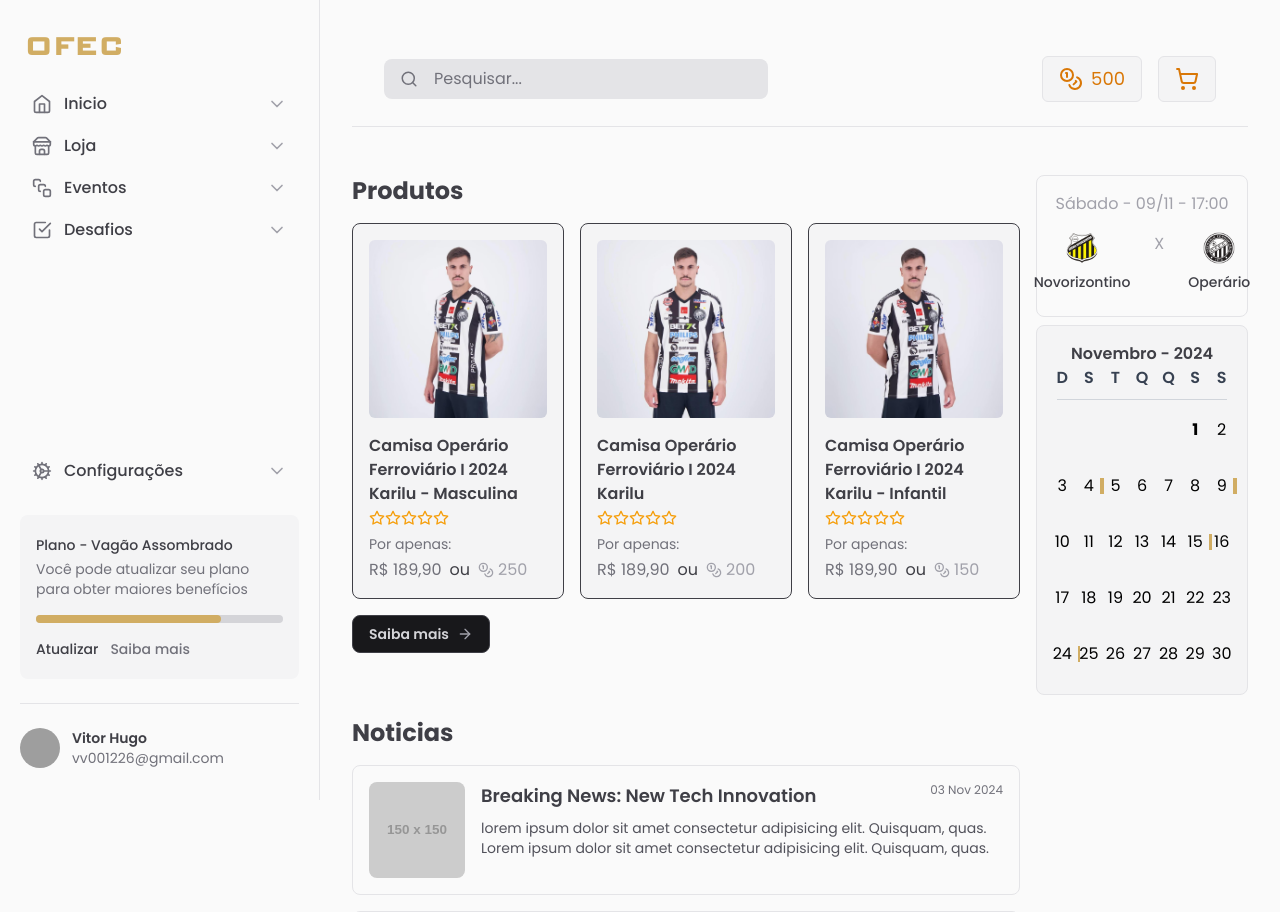
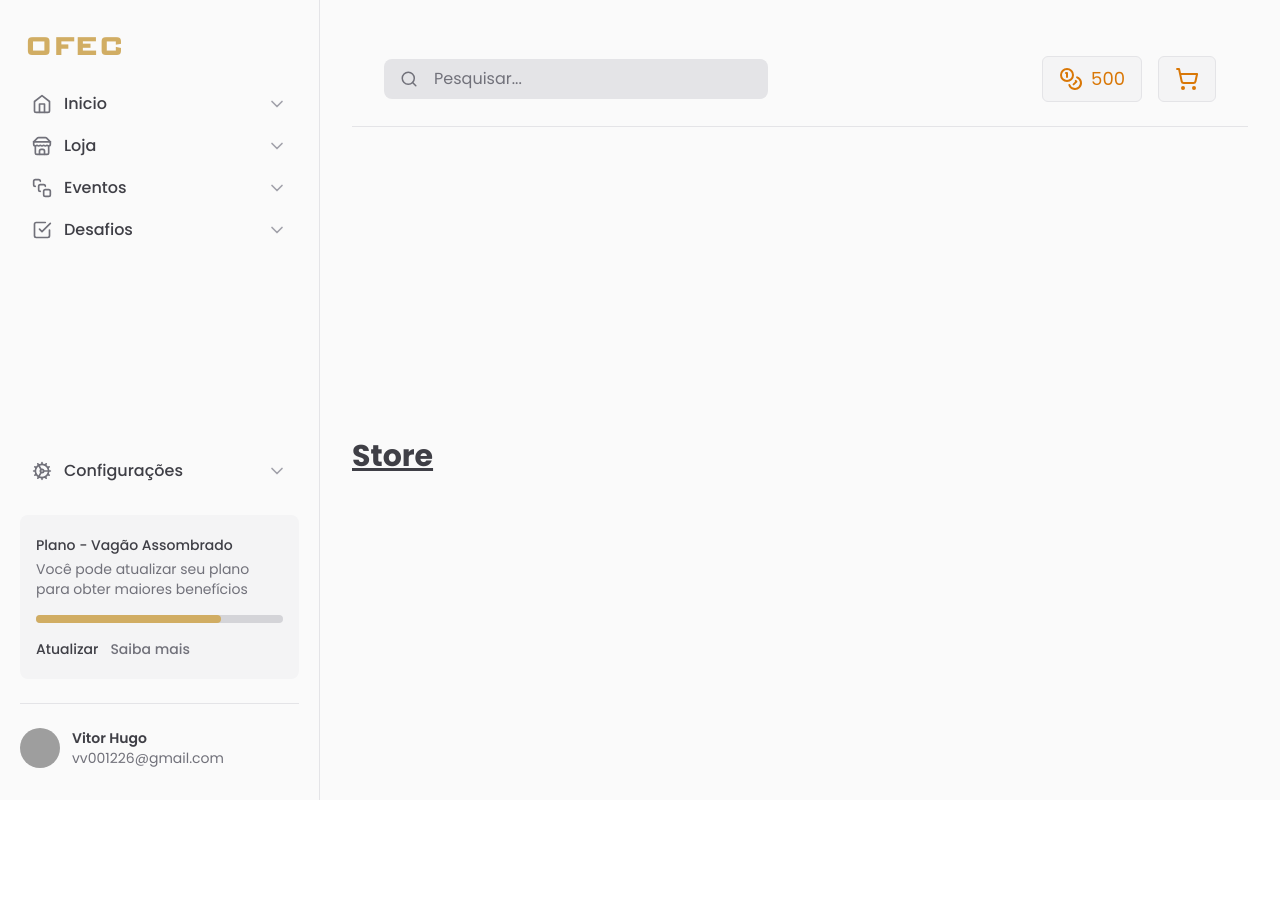
Before and after one commit to vHugo00/OFEC, a React (Vite) app: page /store in a window 1280 px wide. Shown: the top 912 px of the page. After the commit the page ends 800 px from the top, so only its background shows below. Built offline with nearby package versions, Linux system fonts and the light colour scheme; grey boxes are pictures that could not be loaded.

Commit message:
Configurando rotas

```diff
--- a/package.json
+++ b/package.json
@@ -14,7 +14,8 @@
     "lucide-react": "0.244.0",
     "prop-types": "^15.8.1",
     "react": "^18.3.1",
-    "react-dom": "^18.3.1"
+    "react-dom": "^18.3.1",
+    "react-router-dom": "^6.28.0"
   },
   "devDependencies": {
     "@eslint/js": "^9.13.0",
--- a/src/App.jsx
+++ b/src/App.jsx
@@ -1,94 +1,15 @@
-import { LearnMore } from "./components/Button/LearnMore";
+import { Outlet } from "react-router-dom";
+import { Sidebar } from "./components/Sidebar";
 import { Header } from "./components/Header";
-import { News } from "./components/News/News.JSX";
-import { Product } from "./components/Products/Product";
-import { Sidebar } from "./components/Sidebar";
-import { Calendar } from "./components/Sidebar/Calendar/Calendar";
-import { Games } from "./components/Sidebar/Games/Games";
-import NovorizontinoLogo from './assets/images/novorizontino.png'
-import OperarioLogo from './assets/images/ofec.png'
 
 function App() {
   return (
     <div className="grid min-h-screen bg-zinc-50 dark:bg-zinc-900 grid-cols-1 md:grid-cols-2 lg:grid-cols-app">
-      <aside className="relative min-h-screen dark:bg-zinc-900 hidden md:block">
-        <Sidebar />
-      </aside>
-
-      <main className="w-full min-h-screen px-4 pb-12 pt-24 md:col-start-2 md:px-6 lg:px-8 lg:pt-8">
-        <Header />
-
-        <div className="grid grid-cols-1 gap-4 w-full mt-12 md:grid-cols-2 lg:grid-cols-4">
-          <div className="col-span-3 w-full">
-            <h2 className="text-2xl font-bold text-zinc-700 dark:text-zinc-100 mb-4">Produtos</h2>
-            <div className="grid grid-cols-1 gap-4 md:grid-cols-2 lg:grid-cols-3">
-              <Product
-                purchaseLink="https://www.operarioferroviario.com.br/"
-                image="../src/assets/images/M13PYF01A5.avif"
-                product="Camisa Operário Ferroviário I 2024 Karilu - Masculina"
-                email="vv001226@gmail.com"
-                price="R$ 189,90"
-                coins="250"
-              />
-              <Product
-                purchaseLink="https://www.operarioferroviario.com.br/"
-                image="../src/assets/images/M13PYF01A6.jpg"
-                product="Camisa Operário Ferroviário I 2024 Karilu"
-                email="vv001226@gmail.com"
-                price="R$ 189,90"
-                coins="200"
-              />
-              <Product
-                purchaseLink="https://www.operarioferroviario.com.br/"
-                image="../src/assets/images/M13PYF01.avif"
-                product="Camisa Operário Ferroviário I 2024 Karilu - Infantil"
-                email="vv001226@gmail.com"
-                price="R$ 189,90"
-                coins="150"
-              />
-            </div>
-            <LearnMore link="https://www.operarioferroviario.com.br/" />
-
-            <div className="mt-16 space-y-4">
-              <h2 className="text-2xl font-bold text-zinc-700 dark:text-zinc-100">Noticias</h2>
-              <News
-                image="https://via.placeholder.com/150"
-                title="Breaking News: New Tech Innovation"
-                summary="lorem ipsum dolor sit amet consectetur adipisicing elit. Quisquam, quas. Lorem ipsum dolor sit amet consectetur adipisicing elit. Quisquam, quas."
-                date="03 Nov 2024"
-                link="https://example.com/news-article"
-              />
-              <News
-                image="https://via.placeholder.com/150"
-                title="Breaking News: New Tech Innovation"
-                summary="lorem ipsum dolor sit amet consectetur adipisicing elit. Quisquam, quas. Lorem ipsum dolor sit amet consectetur adipisicing elit. Quisquam, quas."
-                date="02 Nov 2024"
-                link="https://example.com/news-article"
-              />
-              <News
-                image="https://via.placeholder.com/150"
-                title="Breaking News: New Tech Innovation"
-                summary="lorem ipsum dolor sit amet consectetur adipisicing elit. Quisquam, quas. Lorem ipsum dolor sit amet consectetur adipisicing elit. Quisquam, quas."
-                date="01 Nov 2024"
-                link="https://example.com/news-article"
-              />
-              <LearnMore link="https://example.com/news-article" />
-            </div>
-          </div>
-
-          <div className="col-span-4 md:col-span-1 lg:col-span-1 w-full">
-            <Games
-              date="Sábado - 09/11"
-              time="17:00"
-              teamA={{ name: "Novorizontino", logo: NovorizontinoLogo }}
-              teamB={{ name: "Operário", logo: OperarioLogo }}
-            />
-            <Calendar />
-          </div>
-        </div>
-      </main>
+      <Sidebar />
+      <Header />
+      <Outlet />
     </div>
-  );
+  )
 }
 
 export default App;
--- a/src/components/Header/index.jsx
+++ b/src/components/Header/index.jsx
@@ -3,6 +3,8 @@ import { Input } from "./Input";
 
 export function Header() {
   return (
+
+    <div className="w-full pt-24 md:col-start-2 md:px-6 lg:px-8 lg:pt-8">
       <header className="flex items-center bg-zinc-50 justify-between border-b border-zinc-200 bg-white px-8 py-6 dark:border-zinc-700 dark:bg-zinc-900">
         <Input />
 
@@ -10,5 +12,6 @@ export function Header() {
           <Coins />
         </div>
       </header>
+    </div>
   )
 }
--- a/src/components/Sidebar/Navigation/NavItem.jsx
+++ b/src/components/Sidebar/Navigation/NavItem.jsx
@@ -3,16 +3,18 @@ import PropTypes from 'prop-types';
 
 NavItem.propTypes = {
   title: PropTypes.string.isRequired,
-  icon: PropTypes.element.isRequired,
+  icon: PropTypes.elementType.isRequired,
+  href: PropTypes.string,
 };
-export function NavItem({ title, icon: Icon }) {
+
+export function NavItem({ title, icon: Icon, href = '#' }) {
   return (
     <a
-      href=""
+      href={href}
       className="group flex items-center gap-3 rounded px-3 py-2 outline-none hover:bg-violet-50 focus-visible:ring-2 focus-visible:ring-violet-500 dark:hover:bg-zinc-800"
     >
       <Icon className="h-5 w-5 flex-shrink-0 text-zinc-500" />
-      <span className="font-medium text-zinc-700 group-hover:minha-cor dark:text-zinc-100 dark:group-hover:text-minha-cor">
+      <span className="font-medium text-zinc-700 group-hover:text-minha-cor dark:text-zinc-100 dark:group-hover:text-minha-cor">
         {title}
       </span>
       <ChevronDown className="ml-auto h-5 w-5 text-zinc-400 dark:text-zinc-600" />
--- a/src/components/Sidebar/Navigation/index.jsx
+++ b/src/components/Sidebar/Navigation/index.jsx
@@ -10,8 +10,8 @@ import { Store } from 'lucide-react'
 export function Navigation() {
   return (
     <nav className="flex flex-col gap-0.5">
-      <NavItem icon={Home} title="Inicio" />
-      <NavItem icon={Store} title="Loja" />
+      <NavItem icon={Home} title="Inicio" href='/' />
+      <NavItem icon={Store} title="Loja" href="/store" />
       <NavItem icon={SquareStack} title="Eventos" />
       <NavItem icon={CheckSquare} title="Desafios" />
 
--- a/src/main.jsx
+++ b/src/main.jsx
@@ -1,10 +1,31 @@
 import { StrictMode } from 'react'
 import { createRoot } from 'react-dom/client'
+import { createBrowserRouter, RouterProvider } from 'react-router-dom'
 import './global.css'
+
+import Home from './routes/Home.jsx'
+import Store from './routes/Store.jsx'
 import App from './App.jsx'
+
+const router = createBrowserRouter([
+  {
+    path: '/',
+    element: <App />,
+    children: [
+      {
+        path: '/',
+        element: <Home />
+      },
+      {
+        path: 'store',
+        element: <Store />
+      }
+    ]
+  }
+])
 
 createRoot(document.getElementById('root')).render(
   <StrictMode>
-    <App />
-  </StrictMode>,
+    <RouterProvider router={router} />
+  </StrictMode>
 )
--- /dev/null
+++ b/src/routes/Challengs.jsx
@@ -0,0 +1,5 @@
+export function Challengs() {
+  return (
+    <div>Challengs</div>
+  )
+}
--- /dev/null
+++ b/src/routes/Events.jsx
@@ -0,0 +1,5 @@
+export function Events() {
+  return (
+    <div>Events</div>
+  )
+}
--- /dev/null
+++ b/src/routes/Home.jsx
@@ -0,0 +1,86 @@
+import { LearnMore } from "../components/Button/LearnMore";
+import { News } from "../components/News/News.JSX";
+import { Product } from "../components/Products/Product";
+import { Calendar } from "../components/Sidebar/Calendar/Calendar";
+import { Games } from "../components/Sidebar/Games/Games";
+import NovorizontinoLogo from '../assets/images/novorizontino.png'
+import OperarioLogo from '../assets/images/ofec.png'
+
+function App() {
+  return (
+
+    <main className="w-full px-4 pb-12 pt-24 md:col-start-2 md:px-6 lg:px-8 lg:pt-8">
+
+      <div className="grid grid-cols-1 gap-4 w-full mt-12 md:grid-cols-2 lg:grid-cols-4">
+        <div className="col-span-3 w-full">
+          <h2 className="text-2xl font-bold text-zinc-700 dark:text-zinc-100 mb-4">Produtos</h2>
+          <div className="grid grid-cols-1 gap-4 md:grid-cols-2 lg:grid-cols-3">
+            <Product
+              purchaseLink="https://www.operarioferroviario.com.br/"
+              image="../src/assets/images/M13PYF01A5.avif"
+              product="Camisa Operário Ferroviário I 2024 Karilu - Masculina"
+              email="vv001226@gmail.com"
+              price="R$ 189,90"
+              coins="250"
+            />
+            <Product
+              purchaseLink="https://www.operarioferroviario.com.br/"
+              image="../src/assets/images/M13PYF01A6.jpg"
+              product="Camisa Operário Ferroviário I 2024 Karilu"
+              email="vv001226@gmail.com"
+              price="R$ 189,90"
+              coins="200"
+            />
+            <Product
+              purchaseLink="https://www.operarioferroviario.com.br/"
+              image="../src/assets/images/M13PYF01.avif"
+              product="Camisa Operário Ferroviário I 2024 Karilu - Infantil"
+              email="vv001226@gmail.com"
+              price="R$ 189,90"
+              coins="150"
+            />
+          </div>
+          <LearnMore link="https://www.operarioferroviario.com.br/" />
+
+          <div className="mt-16 space-y-4">
+            <h2 className="text-2xl font-bold text-zinc-700 dark:text-zinc-100">Noticias</h2>
+            <News
+              image="https://via.placeholder.com/150"
+              title="Breaking News: New Tech Innovation"
+              summary="lorem ipsum dolor sit amet consectetur adipisicing elit. Quisquam, quas. Lorem ipsum dolor sit amet consectetur adipisicing elit. Quisquam, quas."
+              date="03 Nov 2024"
+              link="https://example.com/news-article"
+            />
+            <News
+              image="https://via.placeholder.com/150"
+              title="Breaking News: New Tech Innovation"
+              summary="lorem ipsum dolor sit amet consectetur adipisicing elit. Quisquam, quas. Lorem ipsum dolor sit amet consectetur adipisicing elit. Quisquam, quas."
+              date="02 Nov 2024"
+              link="https://example.com/news-article"
+            />
+            <News
+              image="https://via.placeholder.com/150"
+              title="Breaking News: New Tech Innovation"
+              summary="lorem ipsum dolor sit amet consectetur adipisicing elit. Quisquam, quas. Lorem ipsum dolor sit amet consectetur adipisicing elit. Quisquam, quas."
+              date="01 Nov 2024"
+              link="https://example.com/news-article"
+            />
+            <LearnMore link="https://example.com/news-article" />
+          </div>
+        </div>
+
+        <div className="col-span-4 md:col-span-1 lg:col-span-1 w-full">
+          <Games
+            date="Sábado - 09/11"
+            time="17:00"
+            teamA={{ name: "Novorizontino", logo: NovorizontinoLogo }}
+            teamB={{ name: "Operário", logo: OperarioLogo }}
+          />
+          <Calendar />
+        </div>
+      </div>
+    </main>
+  );
+}
+
+export default App;
--- /dev/null
+++ b/src/routes/Store.jsx
@@ -0,0 +1,7 @@
+export default function Store() {
+  return (
+    <main className="w-full px-4 pb-12 pt-24 md:col-start-2 md:px-6 lg:px-8 lg:pt-8">
+      <h1 className="text-3xl font-bold underline text-zinc-700">Store</h1>
+    </main>
+  )
+}
```
Also changed, not shown: src/routes/ErrorPage.jsx (added), 1 other file (tests, documents, lock files or other folders). Lines whose indentation alone changed are shown as unchanged.
